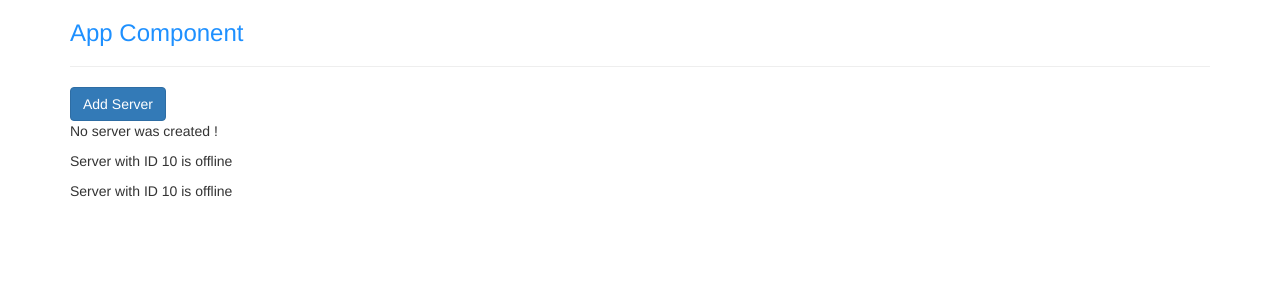
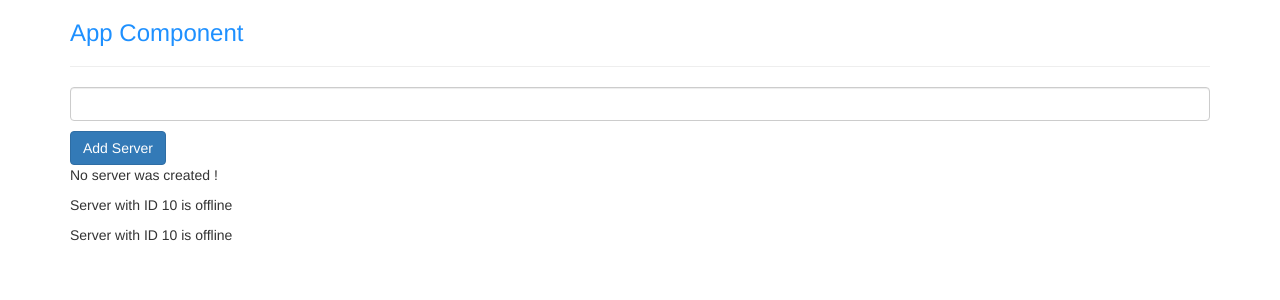
Before and after one commit to MajdiZouari/Angular-13, an Angular app: page / in a window 1280 px wide. Shown: the top 300 px of the page. Built offline with nearby package versions, Linux system fonts and the light colour scheme.

Commit message:
Passing and using data with Event Binding

```diff
--- a/src/app/servers/servers.component.html
+++ b/src/app/servers/servers.component.html
@@ -1,6 +1,9 @@
-<button class="button btn btn-primary"
-[disabled]="!allowNewServer"
-(click)="onCreateServer()">Add Server</button>
+<input
+    type="text"
+    class="form-control"
+    (input)="onUpdateServerName($event)">
+<p>{{ serverName }}</p>
+<button class="button btn btn-primary" [disabled]="!allowNewServer" (click)="onCreateServer()">Add Server</button>
 <!-- <p [innerText]="allowNewServer"></p> -->
 <p>{{ serverCreationStatus }}</p>
 <app-server></app-server>
--- a/src/app/servers/servers.component.ts
+++ b/src/app/servers/servers.component.ts
@@ -13,6 +13,7 @@
 export class ServersComponent implements OnInit {
   allowNewServer = false;
   serverCreationStatus = 'No server was created !';
+  serverName = '';
 
   constructor() {
     setTimeout(() => {
@@ -26,4 +27,8 @@
   onCreateServer() {
     this.serverCreationStatus = 'Server was created !';
   }
+
+  onUpdateServerName (event: any) {
+    this.serverName = (<HTMLInputElement>event.target).value;
+  }
 }
```
